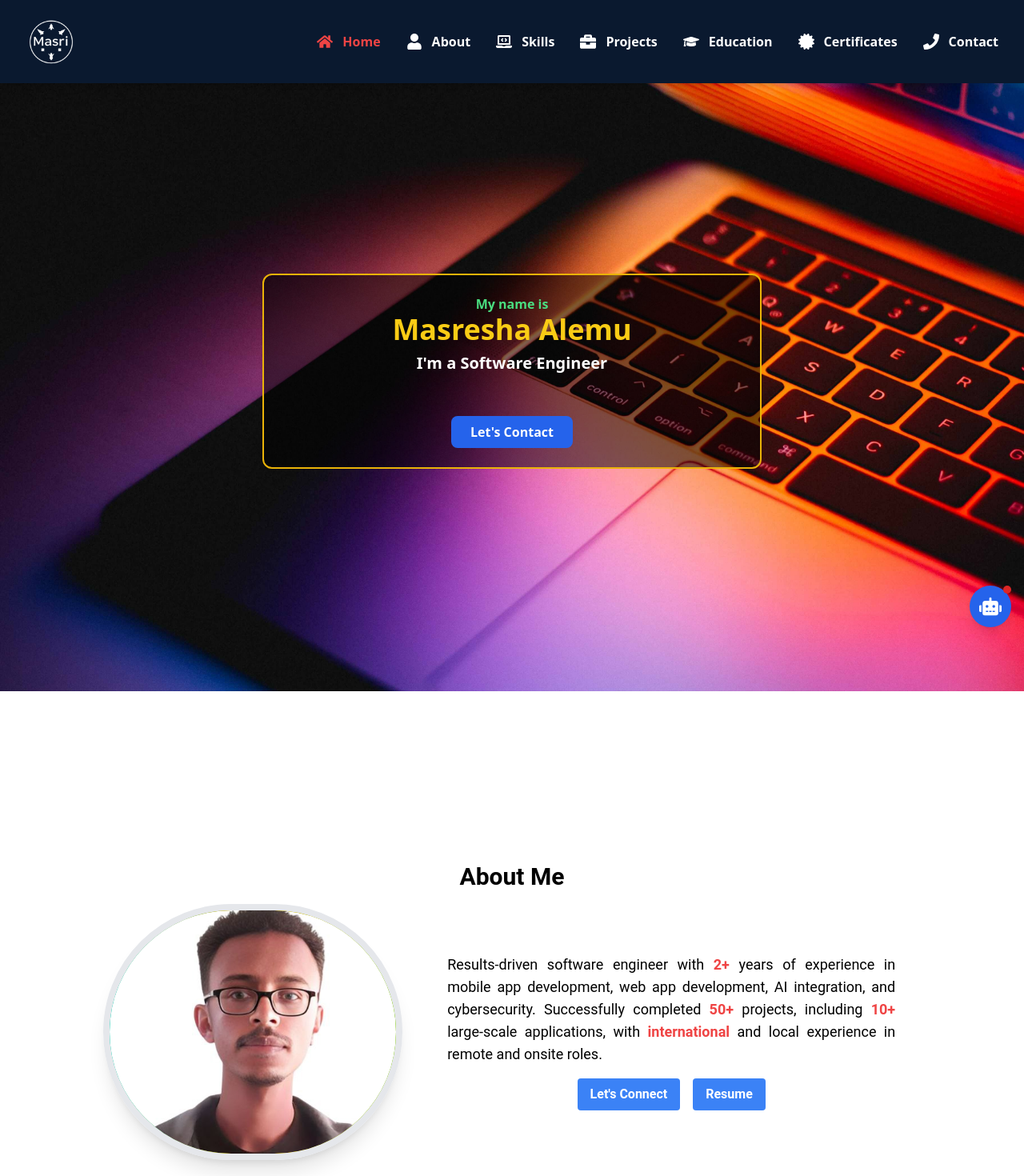
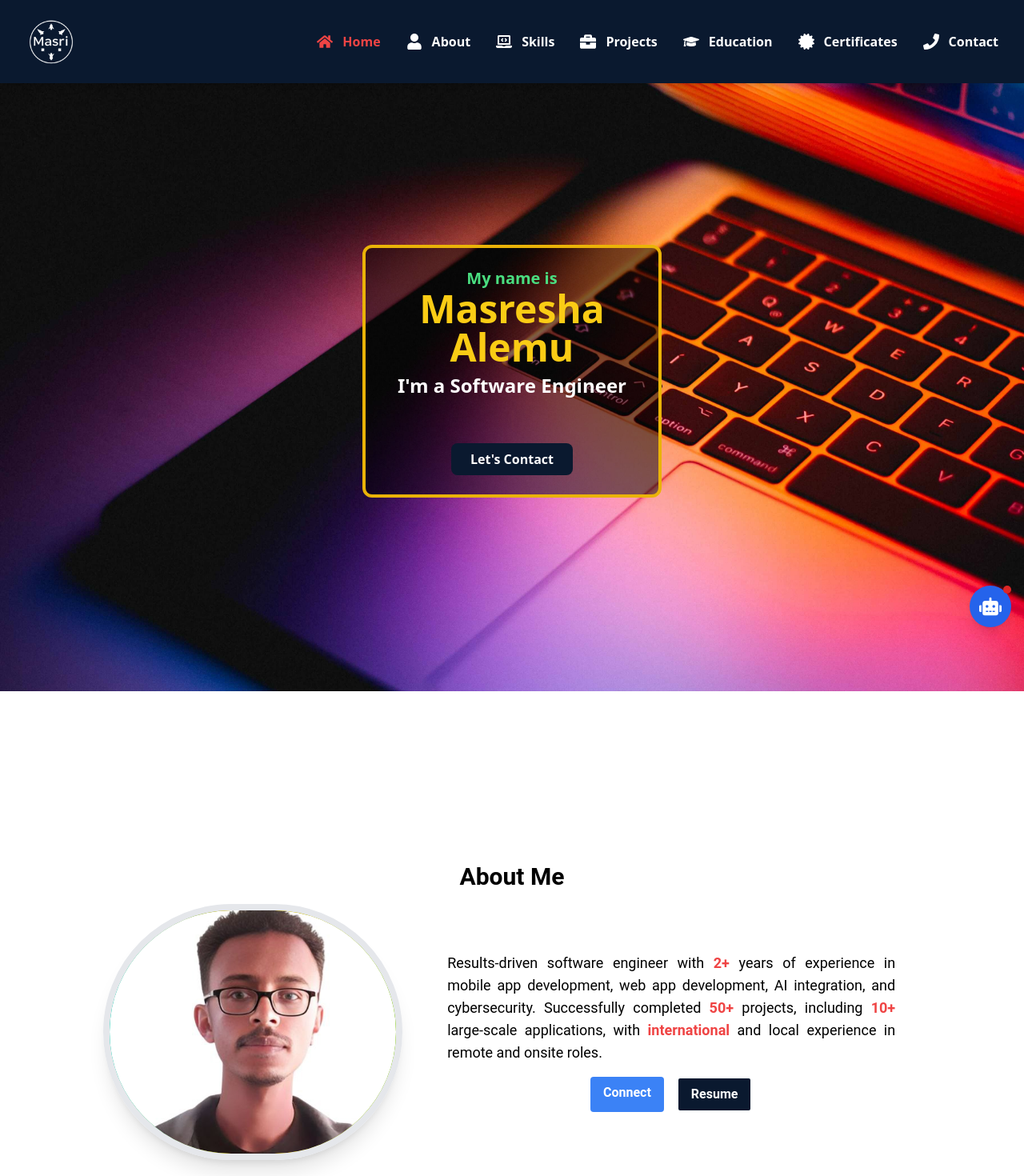
Before and after one commit to masrialx/masresha-alemu, a Next.js app: page / in a window 1280 px wide. Shown: the top 1470 px of the page at 80% size. Built offline with nearby package versions, Linux system fonts and the light colour scheme.

Commit message:
update button unfunctionality

```diff
--- a/app/(auth)/page/aboutme.jsx
+++ b/app/(auth)/page/aboutme.jsx
@@ -49,7 +49,7 @@ export default function AboutMe() {
   const handleTouchEnd = () => setDragging(false);
 
   return (
-    <div id="about"  key='about' className="bg-white min-h-screen flex items-center justify-center p-4 dark:bg-gray-800 dark:text-white">
+    <div id="about" key="about" className="bg-white min-h-screen flex items-center justify-center p-4 dark:bg-gray-800 dark:text-white">
       <Head>
         <title>About Me</title>
       </Head>
@@ -74,22 +74,24 @@ export default function AboutMe() {
             </p>
 
             <div className="flex flex-col sm:flex-row justify-center gap-4 mt-4">
-    <button className="bg-blue-500 hover:bg-blue-700 text-white font-bold py-2 px-4 rounded w-full sm:w-auto">
-      Let's Connect
-    </button>
+              {/* Connect Button */}
+              <a
+                href="#contact"
+                className="bg-blue-500 hover:bg-blue-700 text-white font-bold py-2 px-4 rounded w-full sm:w-auto"
+              >
+                Connect
+              </a>
+
+              {/* Resume Button */}
               <button
                 onClick={handleResumeClick}
-      className="bg-blue-500 hover:bg-blue-700 text-white font-bold py-2 px-4 rounded w-full sm:w-auto"
+                className="bg-[#0a192f] hover:bg-blue-700 text-white font-bold py-2 px-4 rounded w-full sm:w-auto border-2 border-white"
               >
                 Resume
               </button>
             </div>
           </div>
-
-
         </div>
-
-
       </main>
 
       {/* Modal for PDF Screenshot Preview */}
@@ -114,7 +116,10 @@ export default function AboutMe() {
               onTouchStart={handleTouchStart}
               onTouchMove={handleTouchMove}
               onTouchEnd={handleTouchEnd}
-              style={{ cursor: dragging ? "grabbing" : "grab" }}
+              style={{
+                cursor: dragging ? "grabbing" : "grab",
+                transition: "transform 0.2s ease-in-out", // Smooth transition when zooming and dragging
+              }}
             >
               <img
                 src="/Masresha_Alemu_Resume_img.jpg"
@@ -122,7 +127,6 @@ export default function AboutMe() {
                 className="shadow-lg object-contain w-full h-full max-w-full max-h-full"
                 style={{
                   transform: `scale(${zoomLevel}) translate(${position.x}px, ${position.y}px)`,
-                  transition: dragging ? "none" : "transform 0.2s ease-in-out",
                 }}
               />
             </div>
--- a/app/(auth)/page/header.jsx
+++ b/app/(auth)/page/header.jsx
@@ -94,17 +94,30 @@ export default function Header() {
           ))}
         </ul>
       </nav>
+
+
       <section id="home" className="h-screen flex flex-col justify-center items-center text-center px-4 bg-cover bg-center mt-16" style={{ backgroundImage: "url('/bg1.jpg')" }}>
-        <motion.div className="p-6 bg-black bg-opacity-50 rounded-xl w-[90%] md:w-[50%] border-2 border-yellow-500" initial={{ opacity: 0, y: 20 }} animate={{ opacity: 1, y: 0 }} transition={{ duration: 1 }}>
-          <h2 className="text-base text-green-400 font-extrabold">My name is</h2>
-          <h1 className="text-3xl md:text-4xl font-extrabold text-yellow-400">Masresha Alemu</h1>
-          <p className="text-xl mt-2 font-extrabold">I'm a Software Engineer</p>
-          <h3 className="text-yellow-300 text-xl mt-2 font-extrabold">
-            <Typewriter options={{ strings: ["Python", "Django", "Machine Learning"], autoStart: true, loop: true }} />
-          </h3>
-          <button onClick={() => handleScroll("contact")} className="mt-4 bg-blue-600 px-6 py-2 rounded-lg hover:bg-blue-700 transition duration-300 font-extrabold">Let's Contact</button>
-        </motion.div>
-      </section>
+  <motion.div
+    className="p-6 bg-black bg-opacity-50 rounded-xl w-full sm:w-[80%] md:w-[50%] lg:w-[40%] xl:w-[30%] border-4 border-yellow-500 max-w-screen-sm sm:max-w-screen-md"
+    initial={{ opacity: 0, y: 20 }}
+    animate={{ opacity: 1, y: 0 }}
+    transition={{ duration: 1 }}
+  >
+    <h2 className="text-base sm:text-lg md:text-xl text-green-400 font-extrabold">My name is</h2>
+    <h1 className="text-3xl sm:text-4xl md:text-5xl font-extrabold text-yellow-400">Masresha Alemu</h1>
+    <p className="text-xl sm:text-2xl mt-2 font-extrabold">I'm a Software Engineer</p>
+    <h3 className="text-yellow-300 text-xl sm:text-2xl mt-2 font-extrabold">
+      <Typewriter options={{ strings: ["Python", "Django", "Machine Learning"], autoStart: true, loop: true }} />
+    </h3>
+    <button onClick={() => handleScroll("contact")} className="mt-4 bg-[#0a192f] px-6 py-2 rounded-lg hover:bg-blue-700 transition duration-300 font-extrabold">
+      Let's Contact
+    </button>
+  </motion.div>
+</section>
+
+
+
+
     </div>
   );
 }
```
Lines whose indentation alone changed are shown as unchanged.
